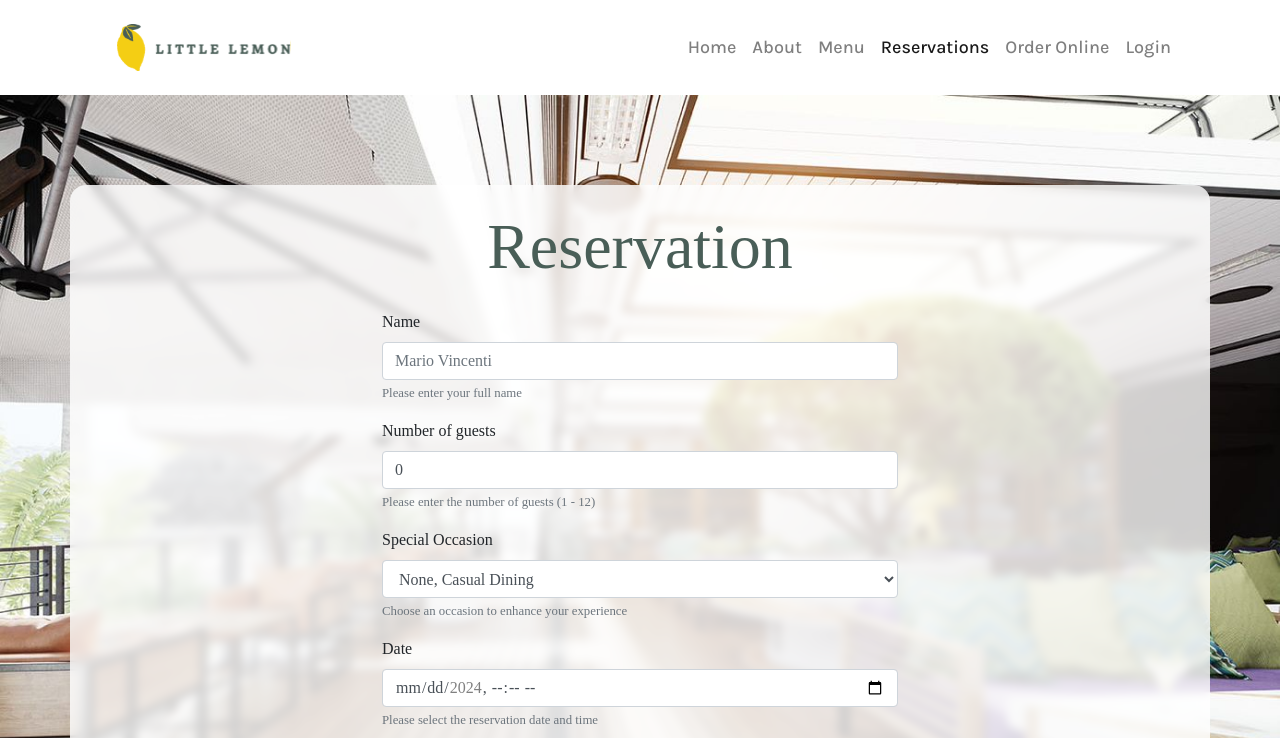
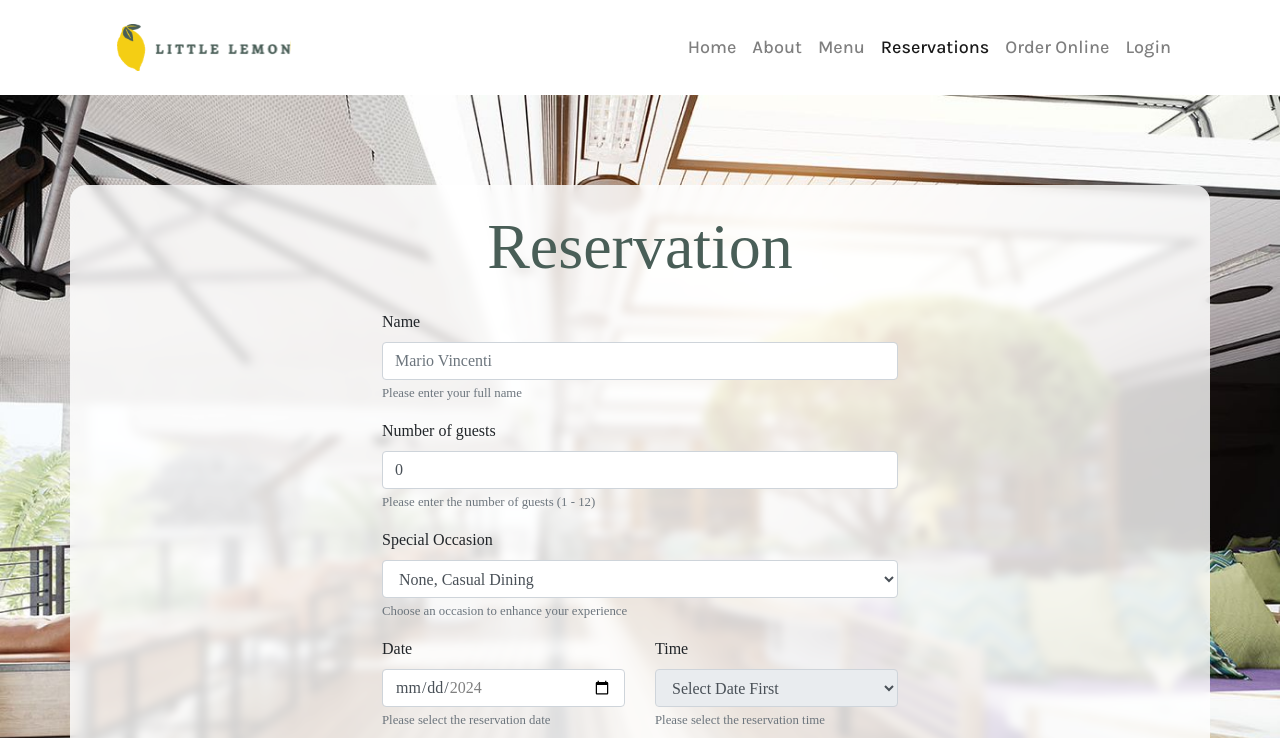
Before and after one commit to edwinc73/little_lemon, a React (Create React App) app: page /Reservation in a window 1280 px wide. Shown: the top 738 px of the page. Built offline with nearby package versions, Linux system fonts and the light colour scheme; a web font is replaced by a local one.

Commit message:
added available times context

```diff
--- a/src/App.css
+++ b/src/App.css
@@ -133,6 +133,10 @@ footer h4 {
   background-size: cover;
 }
 
+option:disabled {
+  color: lightgrey;
+}
+
 @media (max-width: 768px) {
   #hero-text-container {
     margin-bottom: 30px;
--- a/src/App.js
+++ b/src/App.js
@@ -3,20 +3,17 @@ import "./App.css";
 
 import FeaturedSection from "./components/featuredSection/FeaturedSection";
 import HeroSection from "./components/heroSection/HeroSection";
-import Main from "./components/main/Main";
 import TestimonialSection from "./components/testimonialsSection/TestimonialSection";
 import AboutSection from "./components/about/AboutSection";
 
 function App() {
   return (
-    <React.Fragment>
-      <Main>
-        <HeroSection></HeroSection>
-        <FeaturedSection></FeaturedSection>
-        <TestimonialSection></TestimonialSection>
-        <AboutSection></AboutSection>
-      </Main>
-    </React.Fragment>
+    <>
+      <HeroSection></HeroSection>
+      <FeaturedSection></FeaturedSection>
+      <TestimonialSection></TestimonialSection>
+      <AboutSection></AboutSection>
+    </>
   );
 }
 
--- a/src/components/button/Button.jsx
+++ b/src/components/button/Button.jsx
@@ -4,7 +4,6 @@ export default function Button({
   type,
   disabled = false,
 }) {
-  console.log(disabled);
   return (
     <>
       <button
--- a/src/components/heroSection/HeroSection.jsx
+++ b/src/components/heroSection/HeroSection.jsx
@@ -1,3 +1,4 @@
+import { Link } from "react-router-dom";
 import heroImage from "../../images/restauranfood.jpg";
 import Button from "../button/Button";
 
@@ -34,7 +35,9 @@ export default function HeroSection() {
                 traditional recipes served with a modern twist.
               </p>
             </div>
-            <Button>Reserve Table</Button>
+            <Link to="/reservation">
+              <Button>Reserve Table</Button>
+            </Link>
           </div>
           <img
             src={heroImage}
--- a/src/components/main/Main.jsx
+++ b/src/components/main/Main.jsx
@@ -1,5 +1,10 @@
 import React from "react";
+import { AvailableTimesProvider } from "../../context/AvailableTimesContext";
 
 export default function Main({ children }) {
-  return <main>{children}</main>;
+  return (
+    <AvailableTimesProvider>
+      <main>{children}</main>;
+    </AvailableTimesProvider>
+  );
 }
--- a/src/components/reservation/Reservation.jsx
+++ b/src/components/reservation/Reservation.jsx
@@ -1,35 +1,28 @@
-import { useState } from "react";
+import { useEffect, useState } from "react";
 import { ToastContainer, toast } from "react-toastify";
 import "react-toastify/dist/ReactToastify.css";
 import ReservationForm from "../reservationForm/ReservationForm";
+import { useAvailableTimes } from "../../context/AvailableTimesContext";
 
 // form date time logic
 
 const today = new Date();
 const minDate = new Date(today);
 minDate.setDate(today.getDate() + 1);
-const maxDate = new Date(today);
-maxDate.setDate(today.getDate() + 7);
-
-const formatDate = (date) => {
-  const year = date.getFullYear();
-  const month = String(date.getMonth() + 1).padStart(2, "0");
-  const day = String(date.getDate()).padStart(2, "0");
-  const hours = String(date.getHours()).padStart(2, "0");
-  const minutes = String(date.getMinutes()).padStart(2, "0");
-  return `${year}-${month}-${day}T${hours}:${minutes}`;
-};
 
 const formSuccess = (name) =>
   toast.success(`Booking success! Thank you ${name}.`);
 const formFail = () => toast.error("Oops, please try again");
 
 export default function Reservation() {
+  const { availableTimes, setAvailableTimes, findDate } = useAvailableTimes();
+
   const [formData, setFormData] = useState({
     formName: { value: "", touched: false },
     formGuests: { value: 0, touched: false },
     formOccasion: { value: "None, Casual Dining", touched: true },
     formDate: { value: "", touched: false },
+    formTime: { value: "", touched: false },
   });
 
   const handleChange = (e) => {
@@ -46,14 +39,31 @@ export default function Reservation() {
     setFormData({
       formName: { value: "", touched: false },
       formGuests: { value: 0, touched: false },
-      formOccasion: { value: "None, Casual Dining", touched: false },
-      formDate: { value: formatDate(minDate), touched: false },
+      formOccasion: { value: "None, Casual Dining", touched: true },
+      formDate: { value: "", touched: false },
+      formTime: { value: "", touched: false },
     });
   };
 
   const handleSubmit = (e) => {
     e.preventDefault();
     if (isValid(formData)) {
+      setAvailableTimes((prev) => {
+        const { formDate, formTime } = formData;
+        return prev.map((day) => {
+          if (day.date === formDate.value) {
+            return {
+              ...day,
+              slots: day.slots.map((slot) => {
+                return slot.time === formTime.value
+                  ? { ...slot, available: false }
+                  : slot;
+              }),
+            };
+          }
+          return day;
+        });
+      });
       formSuccess(formData.formName.value);
       restFormData();
     } else {
@@ -90,9 +100,9 @@ export default function Reservation() {
           formData={formData}
           handleChange={handleChange}
           handleSubmit={handleSubmit}
-          formatDate={formatDate}
           minDate={minDate}
-          maxDate={maxDate}
+          availableTimes={availableTimes}
+          findDate={findDate}
         ></ReservationForm>
       </div>
       <ToastContainer position="bottom-left" limit={5} />
--- a/src/components/reservationForm/ReservationForm.jsx
+++ b/src/components/reservationForm/ReservationForm.jsx
@@ -4,9 +4,8 @@ export default function ReservationForm({
   formData,
   handleChange,
   handleSubmit,
-  formatDate,
-  minDate,
-  maxDate,
+  availableTimes,
+  findDate,
 }) {
   return (
     <form
@@ -68,22 +67,67 @@ export default function ReservationForm({
           Choose an occasion to enhance your experience
         </small>
       </div>
-      <div className="form-group">
+      <div className="row">
+        <div className="form-group col-6">
           <label htmlFor="formDate">Date</label>
           <input
             onChange={handleChange}
-          type="datetime-local"
+            type="date"
             className="form-control w-100"
             id="formDate"
             aria-describedby="guestHelp"
-          min={formatDate(minDate)}
-          max={formatDate(maxDate)}
+            min={availableTimes[0].date}
+            max={availableTimes[7].date}
             value={formData.formDate.value}
             required
           />
           <small id="guestHelp" className="form-text text-muted">
-          Please select the reservation date and time
+            Please select the reservation date
           </small>
+        </div>
+        <div className="form-group col-6">
+          <label htmlFor="formTime">Time</label>
+          <select
+            className="form-control"
+            id="formTime"
+            aria-describedby="timehelp"
+            required
+            value={formData.formTime.value}
+            onChange={handleChange}
+            disabled={formData.formDate.value === ""}
+          >
+            <option>
+              {formData.formDate.value === ""
+                ? "Select Date First"
+                : "Select Time"}
+            </option>
+
+            {formData.formDate.value !== "" &&
+              findDate(availableTimes, formData.formDate.value).slots.map(
+                (item) => {
+                  if (!item.available) {
+                    return (
+                      <option
+                        className="strike-through"
+                        disabled
+                        key={item.time}
+                      >
+                        {item.time}
+                      </option>
+                    );
+                  }
+                  return (
+                    <option className="text-dark" key={item.time}>
+                      {item.time}
+                    </option>
+                  );
+                }
+              )}
+          </select>
+          <small id="timehelp" className="form-text text-muted">
+            Please select the reservation time
+          </small>
+        </div>
       </div>
       <div className="col-12 p-0 d-flex justify-content-center">
         <Button type="submit">Book Table</Button>
--- /dev/null
+++ b/src/context/AvailableTimesContext.jsx
@@ -0,0 +1,67 @@
+import { createContext, useContext, useState } from "react";
+
+const openingTime = "10:00";
+const closingTime = "21:00";
+
+const generateTimeSlots = (startTime, endTime) => {
+  const start = new Date(`1970-01-01T${startTime}:00`);
+  const end = new Date(`1970-01-01T${endTime}:00`);
+
+  const slots = [];
+  let current = start;
+
+  while (current <= end) {
+    const formattedTime = current.toTimeString().slice(0, 5);
+    const available = Math.random() > 0.5;
+
+    slots.push({ time: formattedTime, available });
+    current.setMinutes(current.getMinutes() + 30);
+  }
+
+  return slots;
+};
+
+const tomorrow = new Date();
+tomorrow.setDate(tomorrow.getDate() + 1);
+
+const generateWeeklySchedule = (startDate) => {
+  const schedule = [];
+  const date = new Date(startDate);
+
+  for (let i = 0; i <= 7; i++) {
+    const currentDate = new Date(date);
+    currentDate.setDate(date.getDate() + i);
+
+    const dateString = currentDate.toISOString().split("T")[0];
+    const slots = generateTimeSlots(openingTime, closingTime);
+
+    schedule.push({
+      date: dateString,
+      slots,
+    });
+  }
+
+  return schedule;
+};
+
+const AvailableTimesContext = createContext(undefined);
+
+export const AvailableTimesProvider = ({ children }) => {
+  const [availableTimes, setAvailableTimes] = useState(
+    generateWeeklySchedule(tomorrow)
+  );
+  return (
+    <AvailableTimesContext.Provider
+      value={{
+        availableTimes,
+        findDate: (schedule, date) =>
+          Object.values(schedule).find((item) => item.date === date),
+        setAvailableTimes,
+      }}
+    >
+      {children}
+    </AvailableTimesContext.Provider>
+  );
+};
+
+export const useAvailableTimes = () => useContext(AvailableTimesContext);
--- a/src/index.js
+++ b/src/index.js
@@ -14,6 +14,7 @@ import { AnimatePresence, motion } from "framer-motion";
 import Header from "../src/components/header/Header";
 import Footer from "../src/components/footer/Footer";
 import Reservation from "./components/reservation/Reservation";
+import Main from "./components/main/Main";
 
 const root = ReactDOM.createRoot(document.getElementById("root"));
 
@@ -21,7 +22,9 @@ const Layout = () => {
   return (
     <>
       <Header />
-      <Outlet />
+      <Main>
+        <Outlet />
+      </Main>
       <Footer />
     </>
   );
@@ -51,6 +54,7 @@ const router = createBrowserRouter([
   {
     element: <Layout />,
     errorElement: <div> error</div>,
+
     children: [
       {
         path: "/",
```
Lines whose indentation alone changed are shown as unchanged.
